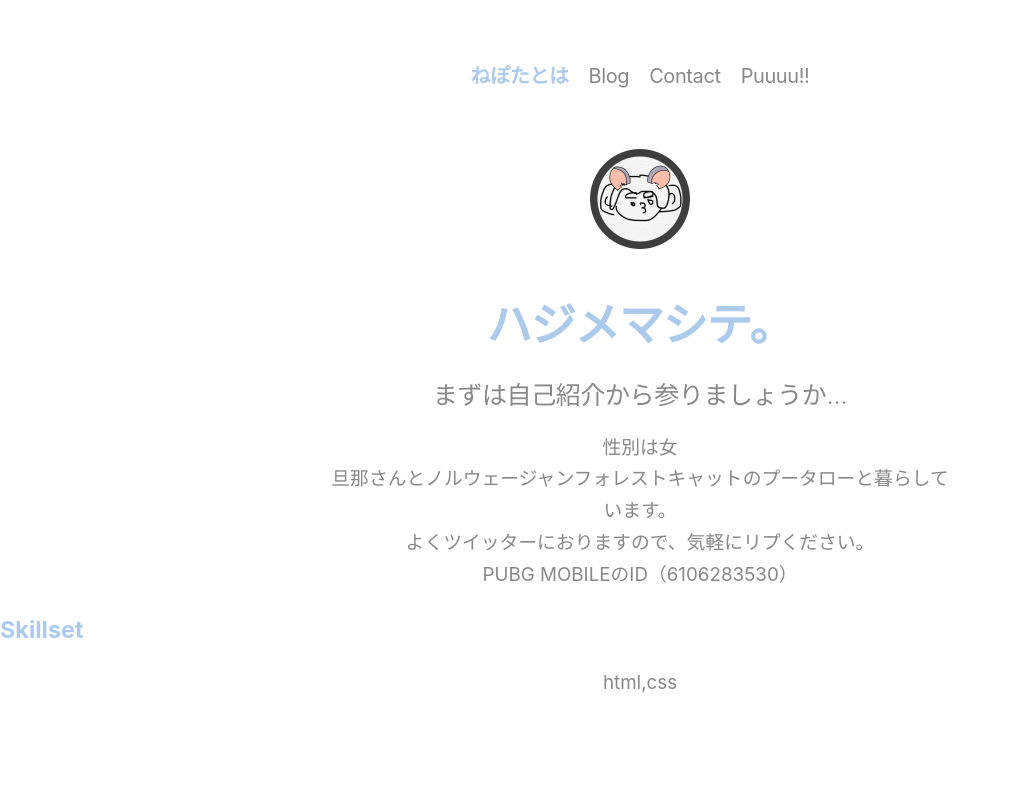
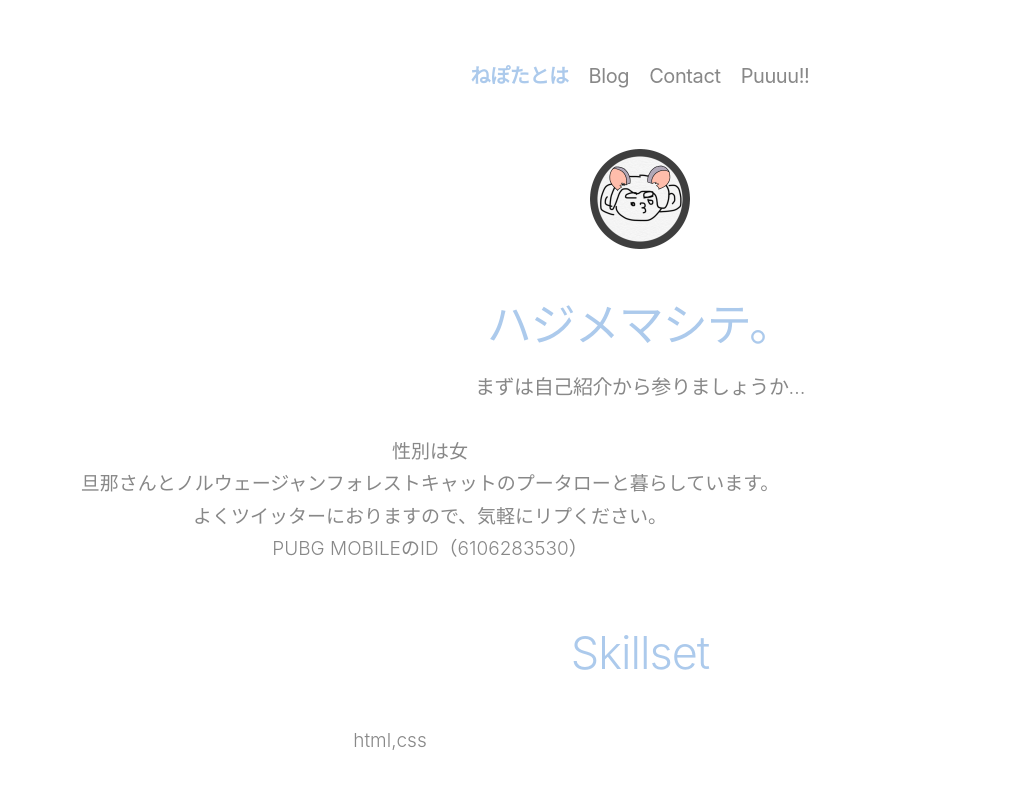
Before and after one commit to aya-nitta/nepotaya, a Next.js app: page / in a window 1280 px wide. Shown: the top 788 px of the page, without its empty margins (0-1009 px from the left). Built offline with nearby package versions, Linux system fonts and the light colour scheme.

Commit message:
* border-boxを削除しました

```diff
--- a/src/styles/global.css
+++ b/src/styles/global.css
@@ -19,10 +19,6 @@
     sans-serif;
   --font-mono: Menlo, Monaco, Lucida Console, Liberation Mono, DejaVu Sans Mono,
     Bitstream Vera Sans Mono, Courier New, monospace;
-}
-
-* {
-  box-sizing: border-box;
 }
 
 html,
@@ -226,15 +222,29 @@ pre.dark[class*='language-'] {
     font-size: 0.75rem;
   }
 }
-
+/* 自己紹介文章 */
 .explanation {
-  font-size: 1rem;
+  font-size: 0.95rem;
   width: 35rem;
   max-width: 100vw;
   padding: 0 2rem;
   background: var(--bg);
   margin: var(--gap-half) auto;
+  display: inline-block;
+  text-align: left;
 }
+/* Skillsetの中身 */
+.explanation2 {
+  font-size: 0.95rem;
+  width: 35rem;
+  max-width: 100vw;
+  padding: 0 2rem;
+  background: var(--bg);
+  margin: var(--gap-half) auto;
+  display: inline-block;
+  text-align: left;
+}
+
 figure {
   font-size: 0.85rem;
   color: #999;
@@ -275,17 +285,24 @@ mark {
 h1 {
   margin: var(--gap-double) 0 calc(0.5 * var(--gap)) 0;
   font-size: 2.25rem;
-  font-weight: 800;
+  font-weight: 300;
   letter-spacing: -0.05rem;
 }
 
 h2 {
   font-weight: 300;
-  font-size: 1.25rem;
+  font-size: 1rem;
   letter-spacing: -0.02rem;
   color: var(--accents-3);
 }
 
+h3 {
+  margin: var(--gap-double) 0 calc(0.5 * var(--gap)) 0;
+  font-size: 2.25rem;
+  font-weight: 300;
+  letter-spacing: -0.05rem;
+  text-align: center;
+}
 .video {
   width: 1080px;
   max-width: calc(100vw - 40px);
@@ -299,12 +316,19 @@ h2 {
   max-height: 90vh;
   outline: none;
 }
-
+/* 自己紹介文章 */
 p {
-  color: #555;
-  font-weight: 400;
-  font-size: 0.94rem;
+  color: #888;
+  font-weight: 300;
+  font-size: 0.95rem;
   line-height: 1.7;
+  width: 35rem;
+  max-width: 100vw;
+  padding: 0 2rem;
+  background: var(--bg);
+  margin: var(--gap-half) auto;
+  display: inline-block;
+  text-align: left;
 }
 pre {
   white-space: pre;
```
